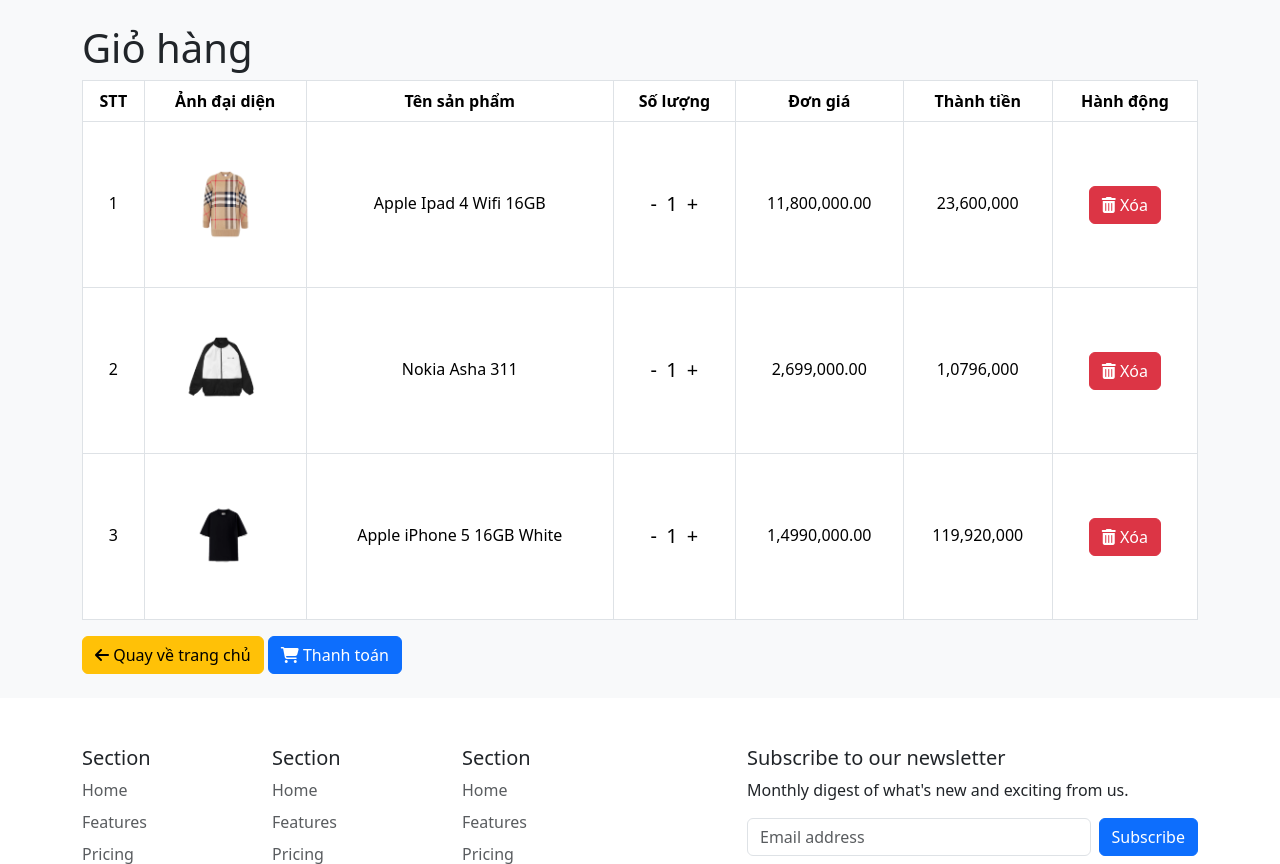
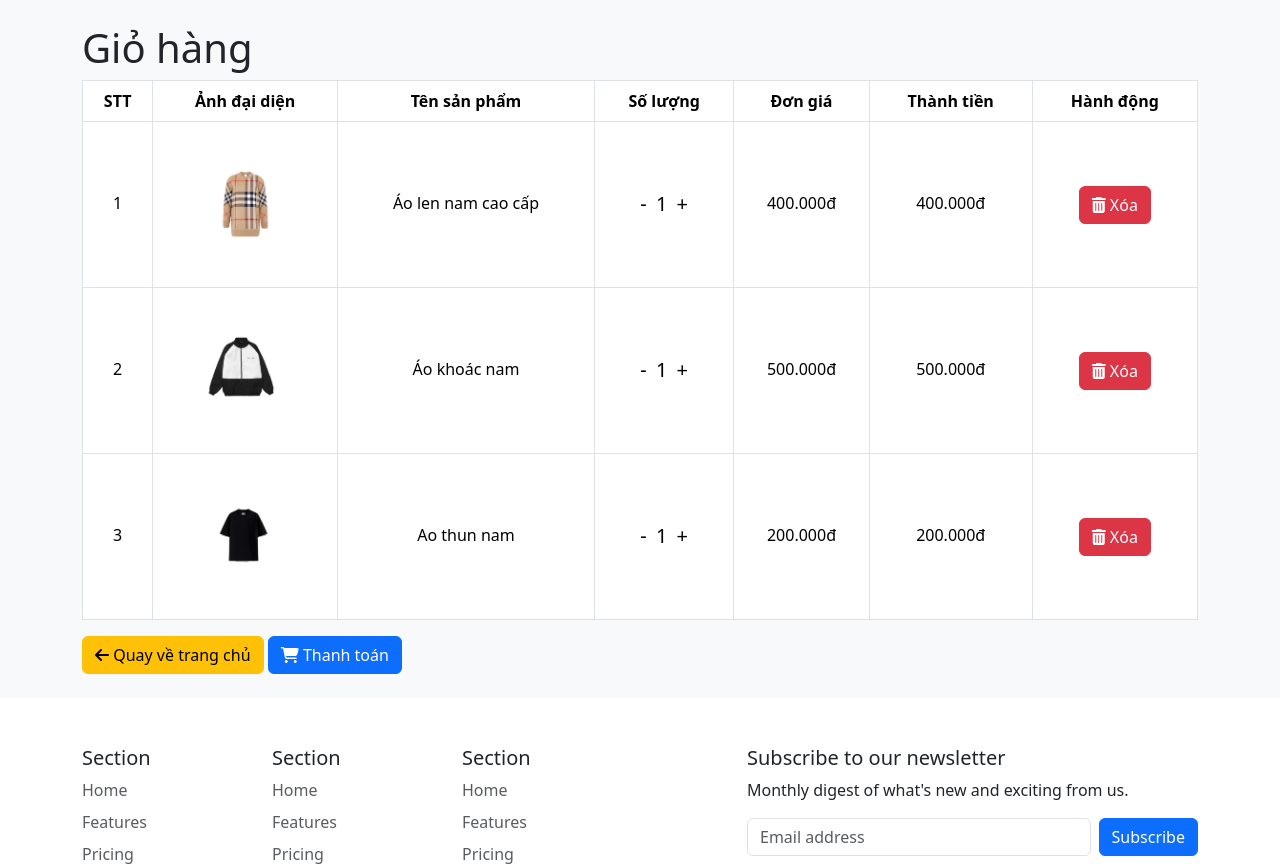
Before and after one commit to LuanNTit/mvc-web-sales, a PHP site: a page that uses app/controller/Cart.php in a window 1280 px wide. Shown: the part 149-1013 px from the top of the page. Run offline with PHP 8.4, Linux system fonts and the light colour scheme; some libraries are stand-ins or nearby versions.

Commit message:
Cart.php cart.php CartModel.php home.php

```diff
--- a/app/controller/Cart.php
+++ b/app/controller/Cart.php
@@ -5,12 +5,19 @@
 
         }
         public function index() {
-            // require_once _DIR_ROOT.'/app/view/home.php';
-            $title = "Trang cart";
-            $this->data['sub_content']['product_list'] = 'chua dung model';
+           $this->list_productCart();
+        }
+
+        public function list_productCart() {
+            $product = $this->model('CartModel');
+            $dataProduct = $product->getproductCart();
+
+            $title = 'Gio hang';
             $this->data['page_title'] = $title;
+            $this->data['sub_content']['productCart_list'] = $dataProduct;
             $this->data['content'] = 'cart/cart';
-            $this->render("layouts/client_layout", $this->data);
+            // render view
+            $this->render('layouts/client_layout', $this->data);
         }
 
         public function search() {
--- a/app/models/CartModel.php
+++ b/app/models/CartModel.php
@@ -1,3 +1,33 @@
 <?php
- echo "Chua dung model";
+    class CartModel {
+        public function getproductCart() {
+            $data = [
+                [
+                    "id" => "1",
+                    "url_img" => _WEB_ROOT."/public/assets/clients/images/sanpham1.png",
+                    "name" => "Áo len nam cao cấp",
+                    "quantity" => "1",
+                    "unitprice" => "400.000đ",
+                    "countprice" => "400.000đ"
+                    ],
+                    [
+                    "id" => "2",
+                    "url_img" => _WEB_ROOT."/public/assets/clients/images/sanpham2.png",
+                    "name" => "Áo khoác nam",
+                    "quantity" => "1",
+                    "unitprice" => "500.000đ",
+                    "countprice" => "500.000đ"
+                ],
+                [
+                    "id" => "3",
+                    "url_img" => _WEB_ROOT."/public/assets/clients/images/sanpham3.png",
+                    "name" => "Ao thun nam",
+                    "quantity" => "1",
+                    "unitprice" => "200.000đ",
+                    "countprice" => "200.000đ"
+                ],
+            ];
+            return $data;
+        }
+    }
 ?>
--- a/app/views/cart/cart.php
+++ b/app/views/cart/cart.php
@@ -24,20 +24,21 @@
                     </thead>
                     <tbody id="datarow">
                         <tr>
-                            <td>1</td>
+                            <td><?php print_r($data['productCart_list'][0]['id']) ?></td>
                             <td>
                                 <div class="box-cart">
-                                    <img class="img-cart" src="<?php echo _WEB_ROOT ?>/public/assets/clients/images/sanpham1.png" class="hinhdaidien">
+                                    <img class="img-cart" src="<?php print_r($data['productCart_list'][0]['url_img']) ?>"
+                                    class="hinhdaidien">
                                 </div>
                             </td>
-                            <td>Apple Ipad 4 Wifi 16GB</td>
+                            <td><?php print_r($data['productCart_list'][0]['name']) ?></td>
                             <td class="text-right">
                                 <span class="minus">-</span>
-                                <span class="num">1</span>
+                                <span class="num"><?php print_r($data['productCart_list'][0]['quantity']) ?></span>
                                 <span class="plus">+</span>
                             </td>
-                            <td class="text-right">11,800,000.00</td>
-                            <td class="text-right">23,600,000</td>
+                            <td class="text-right"><?php print_r($data['productCart_list'][0]['unitprice']) ?></td>
+                            <td class="text-right"><?php print_r($data['productCart_list'][0]['countprice']) ?></td>
                             <td>
                                 <!-- Nút xóa, bấm vào sẽ xóa thông tin dựa vào khóa chính sp_ma -->
                                 <a id="delete_1" data-sp-ma="2" class="btn btn-danger btn-delete-sanpham">
@@ -46,45 +47,47 @@
                             </td>
                         </tr>
                         <tr>
-                            <td>2</td>
+                            <td><?php print_r($data['productCart_list'][1]['id']) ?></td>
                             <td>
                                 <div class="box-cart">
-                                    <img class="img-cart" src="<?php echo _WEB_ROOT ?>/public/assets/clients/images/sanpham2.png" class="hinhdaidien">
+                                    <img class="img-cart" src="<?php print_r($data['productCart_list'][1]['url_img']) ?>"
+                                    class="hinhdaidien">
                                 </div>
                             </td>
-                            <td>Nokia Asha 311</td>
+                            <td><?php print_r($data['productCart_list'][1]['name']) ?></td>
                             <td class="text-right">
                                 <span class="minus">-</span>
-                                <span class="num">1</span>
+                                <span class="num"><?php print_r($data['productCart_list'][1]['quantity']) ?></span>
                                 <span class="plus">+</span>
                             </td>
-                            <td class="text-right">2,699,000.00</td>
-                            <td class="text-right">1,0796,000</td>
+                            <td class="text-right"><?php print_r($data['productCart_list'][1]['unitprice']) ?></td>
+                            <td class="text-right"><?php print_r($data['productCart_list'][1]['countprice']) ?></td>
                             <td>
                                 <!-- Nút xóa, bấm vào sẽ xóa thông tin dựa vào khóa chính sp_ma -->
-                                <a id="delete_2" data-sp-ma="6" class="btn btn-danger btn-delete-sanpham">
+                                <a id="delete_1" data-sp-ma="2" class="btn btn-danger btn-delete-sanpham">
                                     <i class="fa fa-trash" aria-hidden="true"></i> Xóa
                                 </a>
                             </td>
                         </tr>
                         <tr>
-                            <td>3</td>
+                            <td><?php print_r($data['productCart_list'][2]['id']) ?></td>
                             <td>
                                 <div class="box-cart">
-                                    <img class="img-cart" src="<?php echo _WEB_ROOT ?>/public/assets/clients/images/sanpham3.png" class="hinhdaidien">
+                                    <img class="img-cart" src="<?php print_r($data['productCart_list'][2]['url_img']) ?>"
+                                    class="hinhdaidien">
                                 </div>
                             </td>
-                            <td>Apple iPhone 5 16GB White</td>
+                            <td><?php print_r($data['productCart_list'][2]['name']) ?></td>
                             <td class="text-right">
                                 <span class="minus">-</span>
-                                <span class="num">1</span>
+                                <span class="num"><?php print_r($data['productCart_list'][2]['quantity']) ?></span>
                                 <span class="plus">+</span>
                             </td>
-                            <td class="text-right">1,4990,000.00</td>
-                            <td class="text-right">119,920,000</td>
+                            <td class="text-right"><?php print_r($data['productCart_list'][2]['unitprice']) ?></td>
+                            <td class="text-right"><?php print_r($data['productCart_list'][2]['countprice']) ?></td>
                             <td>
                                 <!-- Nút xóa, bấm vào sẽ xóa thông tin dựa vào khóa chính sp_ma -->
-                                <a id="delete_3" data-sp-ma="4" class="btn btn-danger btn-delete-sanpham">
+                                <a id="delete_1" data-sp-ma="2" class="btn btn-danger btn-delete-sanpham">
                                     <i class="fa fa-trash" aria-hidden="true"></i> Xóa
                                 </a>
                             </td>
--- a/app/views/home/home.php
+++ b/app/views/home/home.php
@@ -19,7 +19,7 @@
             </div>
             <button class="carousel-control-prev" type="button" data-bs-target="#myCarousel" data-bs-slide="prev">
                 <span class="carousel-control-prev-icon" aria-hidden="true"></span>
-                <span class="visually-hidden">Previous</span>
+                <span class="visually-hidden">Prev  ious</span>
             </button>
             <button class="carousel-control-next" type="button" data-bs-target="#myCarousel" data-bs-slide="next">
                 <span class="carousel-control-next-icon" aria-hidden="true"></span>
@@ -53,7 +53,7 @@
             </div><!-- /.col-lg-4 -->
             <div class="col-lg-3">
                 <img class="img-thumbnail img-category" src="<?php print_r($data['categories_list'][3]['url_img']) ?>" />
-                <h2 class="fw-normal fs-5"><?php print_r($data['categories_list'][2]['name']) ?></h2>
+                <h2 class="fw-normal fs-5"><?php print_r($data['categories_list'][3]['name']) ?></h2>
             </div><!-- /.col-lg-4 -->
         </div><!-- /.row -->
 
```
